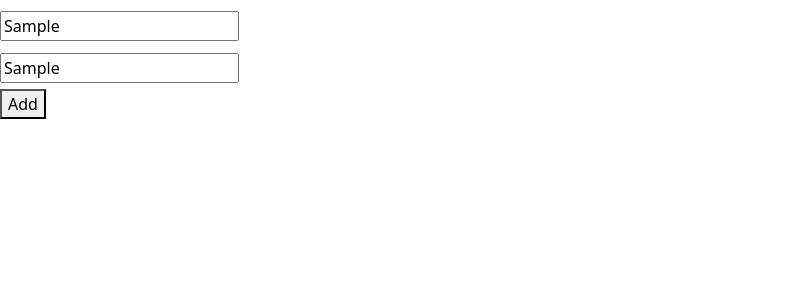
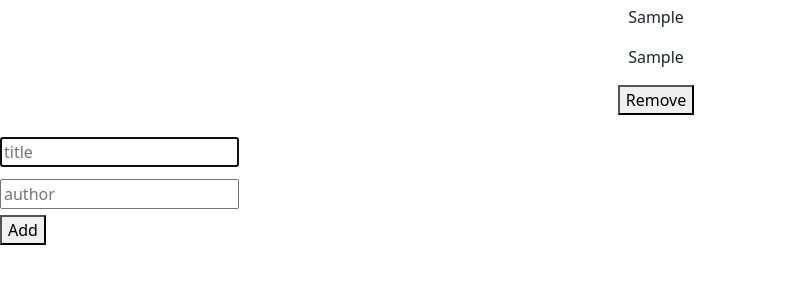
Before and after one commit to Takhmina175/awesome_books, a plain HTML site: page index.html in a window 1280 px wide. Both pictures are taken after typing "Sample", "Sample" into the empty fields and a click on the button "Add". Shown: the part 85-368 px from the top of the page, without its empty margins (0-801 px from the left). Drawn offline with nearby package versions, Linux system fonts and the light colour scheme.

Commit message:
Refactor all line of code that use books array to use renderBooks function

```diff
--- a/dom.js
+++ b/dom.js
@@ -1,7 +1,7 @@
 class Dom {// eslint-disable-line no-unused-vars
   constructor() {
     this.bookContainer = document.querySelector('#ptext');
-    this.ul = document.querySelector('#book-list');
+    this.bookList = document.querySelector('#book-list');
   }
 
   createBook({ title, author }) {
@@ -19,7 +19,7 @@ class Dom {// eslint-disable-line no-unused-vars
 
     btnRemove.setAttribute('id', 'btn-rm');
 
-    this.ul.appendChild(listItem);
-    this.bookContainer.appendChild(this.ul);
+    this.bookList.appendChild(listItem);
+    this.bookContainer.appendChild(this.bookList);
   }
 }
--- a/index.html
+++ b/index.html
@@ -11,7 +11,9 @@
 <body>
   <main class="mt-5">
     <h3 class="text-center">Awsome books</h3>
-    <div class="text-center" id="ptext"></div>
+    <div class="text-center" id="ptext">
+      <ul id="book-list"></ul>
+    </div>
 
 <div class="bookList">
   <form>
--- a/index.js
+++ b/index.js
@@ -1,12 +1,12 @@
-const library = new Library();// eslint-disable-line no-undef
-const dom = new Dom();// eslint-disable-line no-undef
+const library = new Library(); // eslint-disable-line no-undef
+const dom = new Dom(); // eslint-disable-line no-undef
 
 const titleInput = document.querySelector('#title');
 const authorInput = document.querySelector('#author');
 const addBtn = document.getElementById('add-btn');
+//const bookContainer = document.querySelector('#ptext');
 
-const ul = document.createElement('ul');
-ul.setAttribute('id', 'book-list');
+const ul = document.querySelector('#book-list');
 
 library.renderBooks().forEach(dom.createBook);
 
--- a/library.js
+++ b/library.js
@@ -1,4 +1,4 @@
-class Library {// eslint-disable-line no-unused-vars
+class Library { // eslint-disable-line no-unused-vars
   constructor() {
     this.books = [];
     this.books = JSON.parse(localStorage.getItem('books')) || [];
@@ -10,13 +10,15 @@ class Library {// eslint-disable-line no-unused-vars
   }
 
   addBook(title, author) {
-    this.books.push({ title, author });
-    localStorage.setItem('books', JSON.stringify(this.books));
+    const bookArray = this.renderBooks();
+    bookArray.push({ title, author });
+    localStorage.setItem('books', JSON.stringify(bookArray));
     return { title, author };
   }
 
   deleteBook(el) {
-    this.books = this.books.filter((_, i) => i !== el);
-    localStorage.setItem('books', JSON.stringify(this.books));
+    const bookArray = this.renderBooks();
+    const newArray = bookArray.filter((_, i) => i !== el);
+    localStorage.setItem('books', JSON.stringify(newArray));
   }
 }
```
